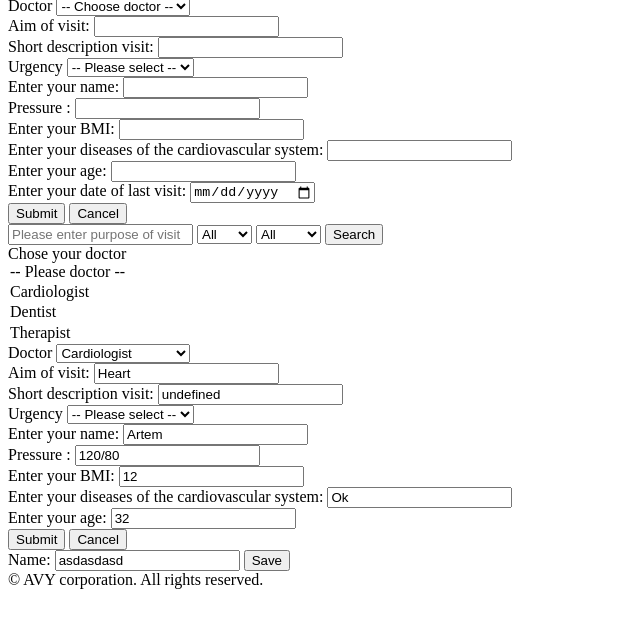
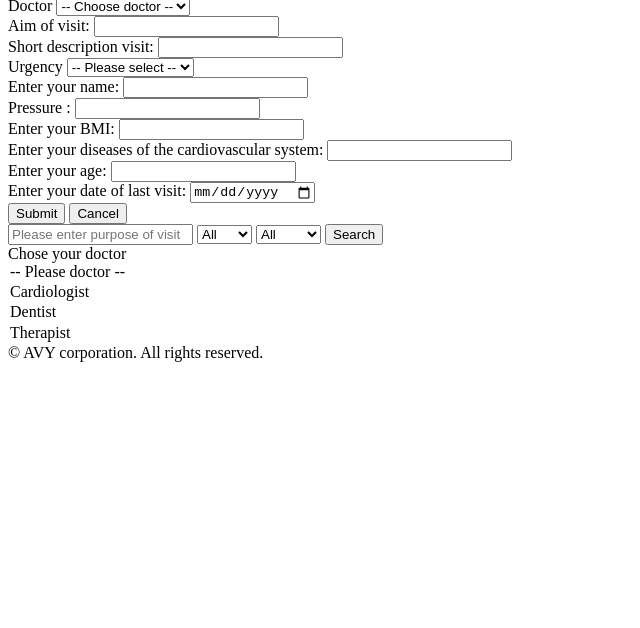
Before and after one commit to Vladsvgit/project_cards, a website with bundled scripts: page src/index.html in a window 1280 px wide. Shown: the part 118-746 px from the top of the page, without its empty margins (0-640 px from the left). Built offline with nearby package versions, Linux system fonts and the light colour scheme.

Commit message:
fix 26.05.2023

```diff
--- a/src/index.html
+++ b/src/index.html
@@ -132,11 +132,6 @@
               </section>
 
         </section>
-        <form id="test1" action="">
-            <label for="GET-name">Name:</label>
-            <input id="GET-name" type="text" name="name" value="asdasdasd">
-            <input type="submit" value="Save">
-          </form>
         <footer class="footer">© AVY corporation. All rights reserved.</footer>
     </div>
 
--- a/src/js/VisitCardiologist.js
+++ b/src/js/VisitCardiologist.js
@@ -62,10 +62,10 @@ export class VisitCardiologist extends Visit {
         );
     }
 
-    sendForm(root) {
+    renderSendForm(root) {
         root.insertAdjacentHTML(
             "beforeend",
-        `<form action="" method="get" class="main__createVisit">
+        `<form action="" method="get" class="main__createVisit send-form">
             <div class="main__createVisit__doctor">
                 <label for="Doctor">Doctor </label>
                 <select class="main__createVisit__doctors">
@@ -78,12 +78,12 @@ export class VisitCardiologist extends Visit {
 
             <div class="main__createVisit__title ">
                 <label for="title">Aim of visit:</label>
-                <input type="text" name="title" value= ${this.title} required>
+                <input type="text" name="title" value= "${this.title}" required>
             </div>
 
             <div class="main__createVisit__description ">
                 <label for="description">Short description visit: </label>
-                <input type="text" name="description" value= ${this.description} required>
+                <input type="text" name="description" value= "${this.description}" required>
             </div>
 
             <div class="main__createVisit__urgency ">
@@ -98,27 +98,27 @@ export class VisitCardiologist extends Visit {
 
             <div class="main__createVisit__name ">
                 <label for="name">Enter your name: </label>
-                <input type="text" name="name" value= ${this.fullName} required>
+                <input type="text" name="name" value= "${this.fullName}" required>
             </div>
 
             <div class="main__createVisit__pressure ">
                 <label for="pressure">Pressure : </label>
-                <input type="text" name="pressure" value= ${this.pressure} required>
+                <input type="text" name="pressure" value= "${this.pressure}" required>
             </div>
 
             <div class="main__createVisit__bmi ">
                 <label for="bmi">Enter your BMI: </label>
-                <input type="text" name="bmi" value= ${this.bodyIndex} required>
+                <input type="text" name="bmi" value= "${this.bodyIndex}" required>
             </div>
 
             <div class="main__createVisit__heartIll ">
                 <label for="heartIll">Enter your diseases of the cardiovascular system: </label>
-                <input type="text" name="heartIll" value= ${this.heartIll} required>
+                <input type="text" name="heartIll" value= "${this.heartIll}" required>
             </div>
 
             <div class="main__createVisit__age ">
                 <label for="age">Enter your age: </label>
-                <input type="number" name="age" value= ${this.age} required>
+                <input type="number" name="age" value= "${this.age}" required>
             </div>
 
             <div class="main__createVisit__btnBlock">
@@ -128,13 +128,5 @@ export class VisitCardiologist extends Visit {
 
         </form>`
         )
-
-    //     createVisitForm.classList.remove("displNone");
-    //     renderCreateVisitForm("Cardiologist");
-    //     createVisitForm.titleInput.value = this.title;
-    //     createVisitForm.descriptionInput.value = this.description;
-    //     createVisitForm.urgencyInput.value = this.urgenc
-    //  .title.value = title this.description.value, target.urgency.value, target.name.value, target.pressure.value, target.bmi.value, target.heartIll.value, target.age.value);
-    //         editCard();
     }
 }
--- a/src/js/script.js
+++ b/src/js/script.js
@@ -11,7 +11,7 @@ import {
   sectionCards,
 } from "./constant.js";
 
-import { login, getAllCards, noCardsMessage } from "./login.js";
+import { login, getAllCards, noCardsMessage, dataBase } from "./login.js";
 import {
   renderCreateVisitForm,
   createVisit,
@@ -103,45 +103,4 @@ cancelVisitBtn.addEventListener("click", (e) => {
   cancelVisitForm();
 });
 
-
 //................................................................
-
-const objCardiologist = {
-    age: "32",
-    bodyIndex: "12",
-    doctor: "Cardiologist",
-    fullName: "Artem Lyasenko",
-    heartIll: "Ok",
-    id: 170513,
-    pressure: "120/80",
-    title: "Heart ill",
-    urgency: "High",
-  };
-
-  function gete (obj, root) {
-    let {title, description, urgency, fullName, pressure, bodyIndex, heartIll, age, id} = obj;
-    const obj22 = new VisitCardiologist(title, description, urgency, fullName, pressure, bodyIndex, heartIll, age, id);
-    obj22.sendForm(root);
-    console.log(obj22.title, obj22.pressure, obj22.title, obj22.pressure);
-
-  };
-
-  gete(objCardiologist, sectionCards );
-// const obj22 = new VisitCardiologist();
-// console.log(obj22);
-// obj22.sendForm(sectionCards);
-// console.log(obj22.title, obj22.pressure, obj22.title, obj22.pressure);
-
-
-//Classes
-
-const form1 = document.querySelector("#test1");
-const imputName = document.querySelector ("#GET-name");
-
-// form1.imputName.value = "bomber";
-// class Modal {
-//   constructor() {}
-// }
-// const modal = new Modal();
-
-// renderAllCards(arr, sectionCards);
```
Also changed, not shown: src/js/sendCard.js (added, +79 -0 lines), dist/index.html.
